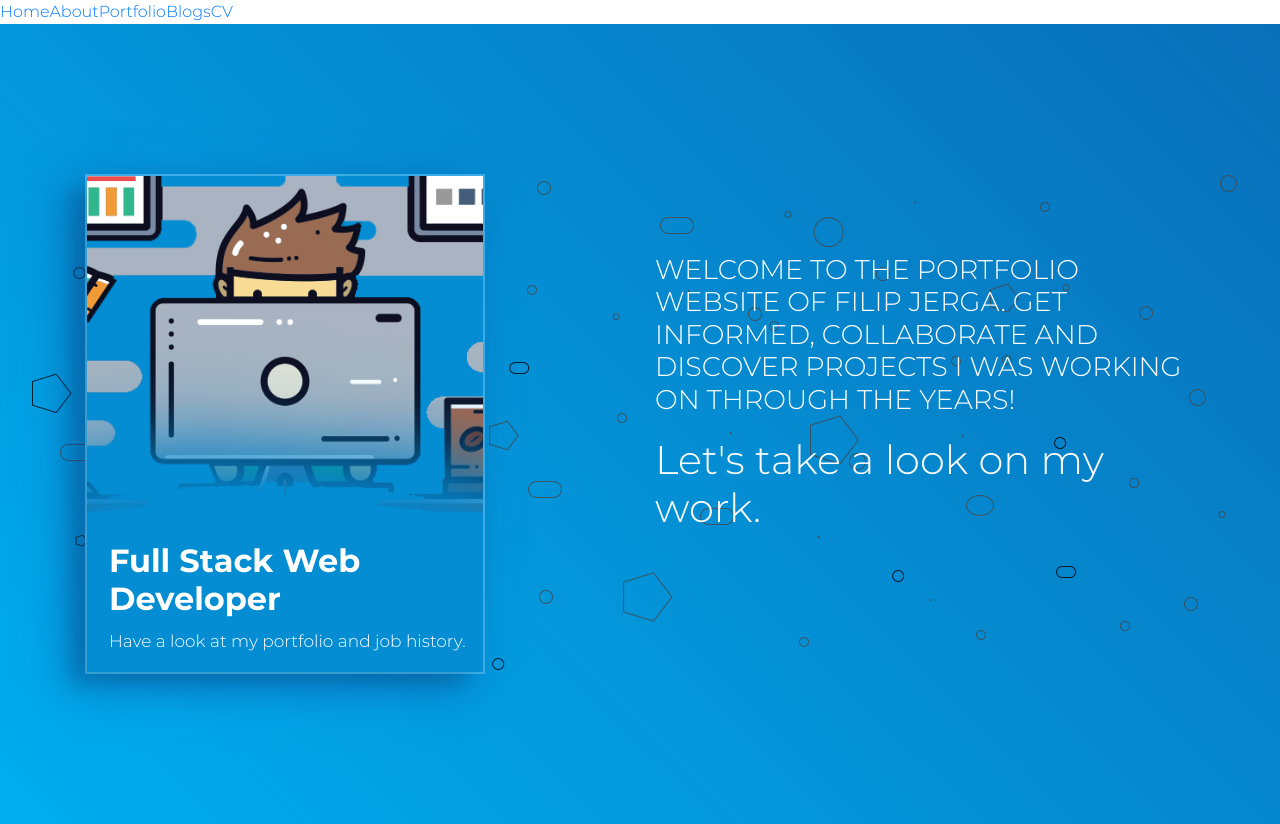
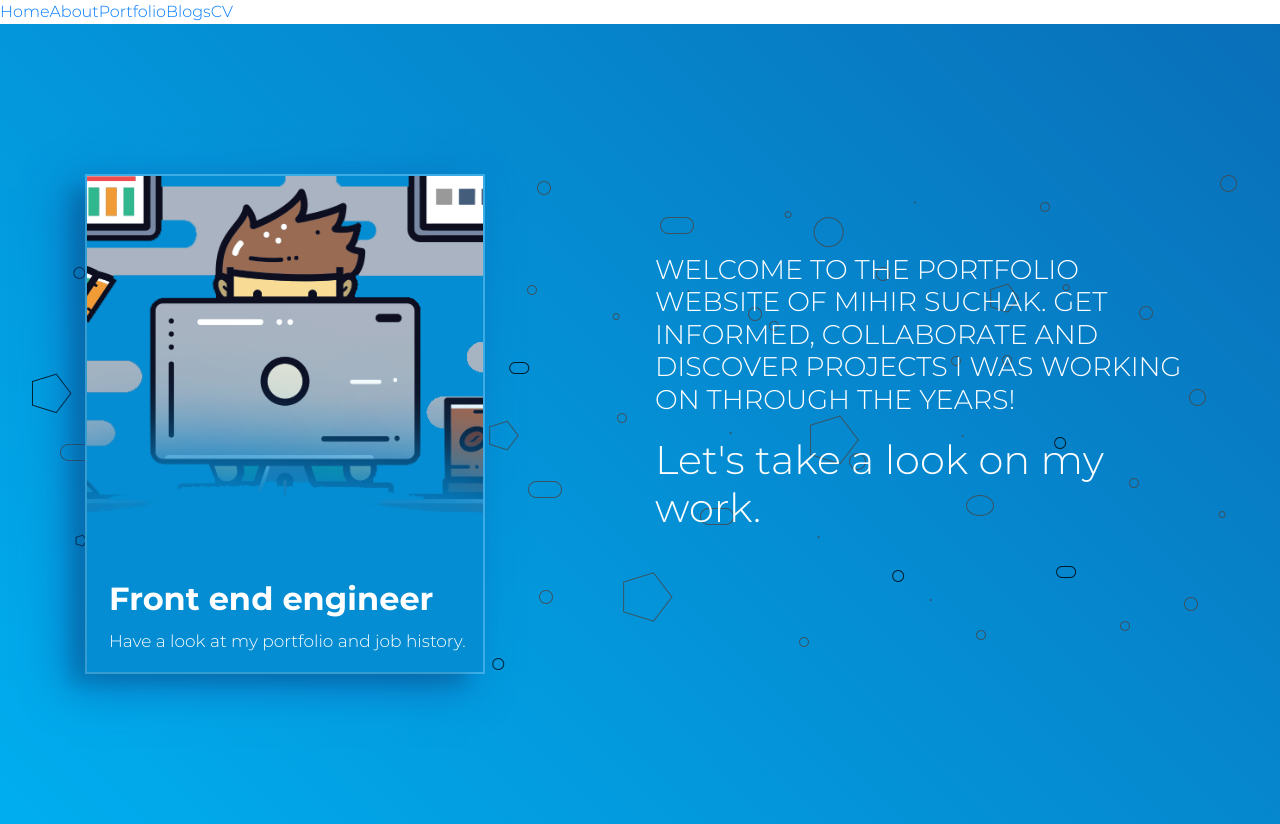
Before and after one commit to mihirsuchak11/portfolio-nextjs, a Next.js app: page / in a window 1280 px wide. Built offline with nearby package versions, Linux system fonts and the light colour scheme.

Commit message:
Improved index page, added reactstrap, added fonts, created custom server

```diff
--- a/pages/index.js
+++ b/pages/index.js
@@ -9,7 +9,6 @@ export default function index() {
         <div className="background-image">
           <img src="/images/background-index.png" />
         </div>
-
         <Container>
           <Row>
             <Col md="6">
@@ -17,7 +16,7 @@ export default function index() {
                 <div className={`flipper`}>
                   <div className="back">
                     <div className="hero-section-content">
-                      <h2> Full Stack Web Developer </h2>
+                      <h2> Front end engineer </h2>
                       <div className="hero-section-content-intro">
                         Have a look at my portfolio and job history.
                   </div>
@@ -33,7 +32,7 @@ export default function index() {
             <Col md="6" className="hero-welcome-wrapper">
               <div className="hero-welcome-text">
                 <h1>
-                  Welcome to the portfolio website of Filip Jerga.
+                  Welcome to the portfolio website of Mihir Suchak.
                   Get informed, collaborate and discover projects I was working on through the years!
             </h1>
               </div>
```
